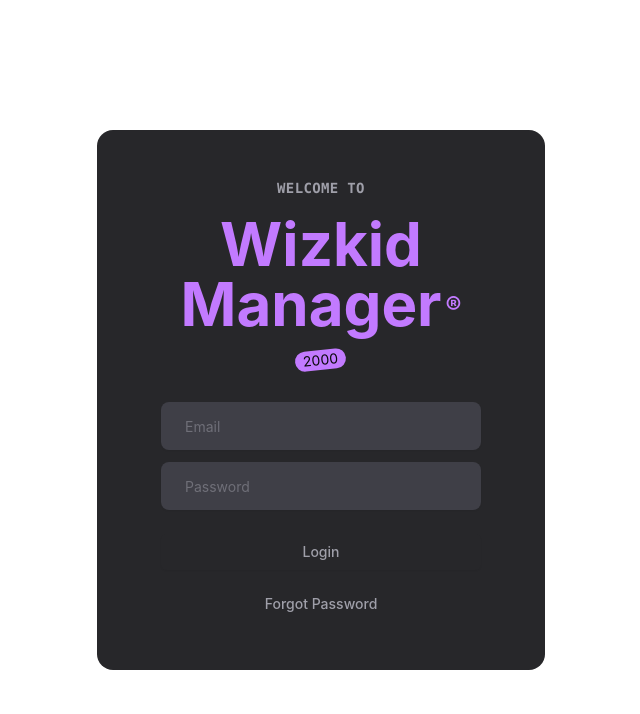
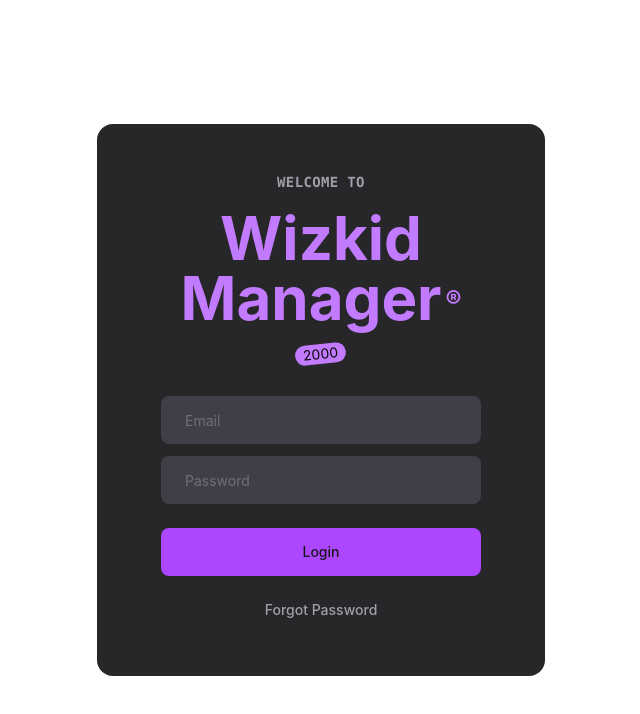
Before and after one commit to annafreri/annaxowow, a React (Vite) app: page / in a window 1280 px wide. Shown: the top 714 px of the page, without its empty margins (319-959 px from the left). Built offline with nearby package versions, Linux system fonts and the light colour scheme.

Commit message:
chore: change button props

```diff
--- a/src/components/pages/AuthPage.tsx
+++ b/src/components/pages/AuthPage.tsx
@@ -42,8 +42,8 @@ export default function AuthPage() {
             >
               <Button
                 type="submit"
-                variant="secondary"
-                size="default"
+                variant="default"
+                size="lg"
                 className="w-full"
               >
                 Login
```
